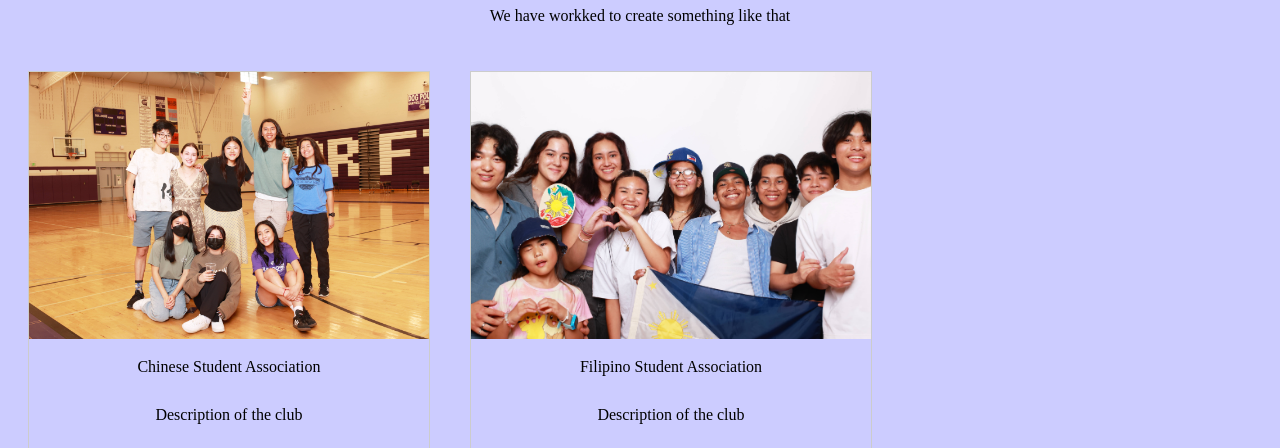
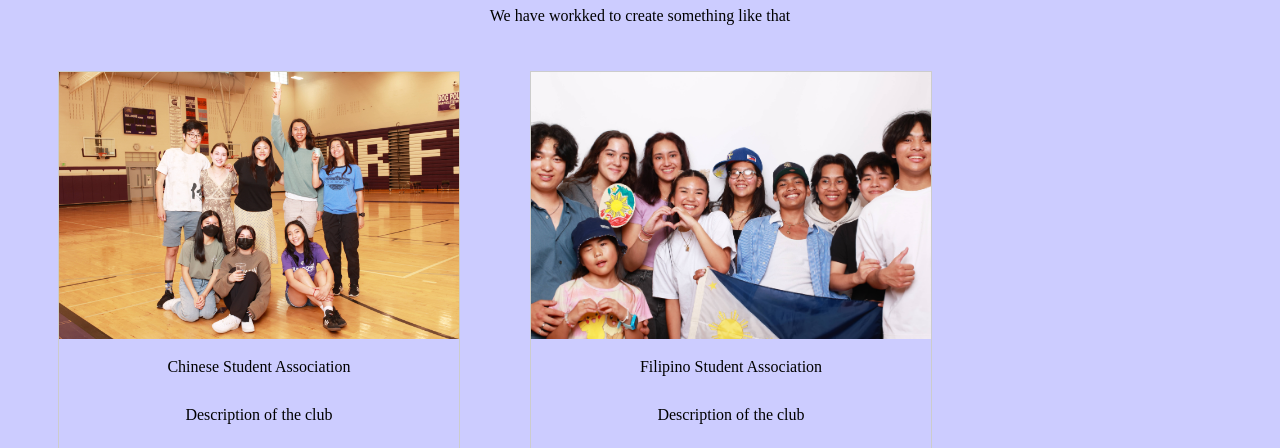
Before and after one commit to tula8/apisu, a plain HTML site: page clubs.html in a window 1280 px wide. Shown: the part 127-575 px from the top of the page. Drawn offline with Linux system fonts and the light colour scheme.

Commit message:
Update clubs.html

```diff
--- a/clubs.html
+++ b/clubs.html
@@ -39,7 +39,7 @@
 
   /* Gallery Formatting */
       div.gallery {
-        margin: 30px 20px 20px 20px;
+        margin: 30px 20px 20px 50px;
         border: 1px solid #ccc;
         float: left;
         width: 400px;
```
